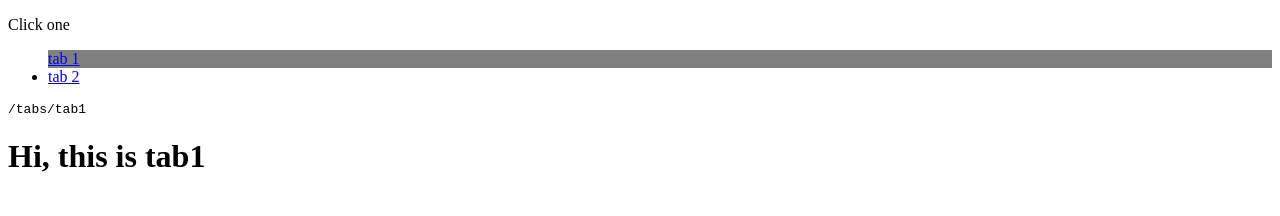
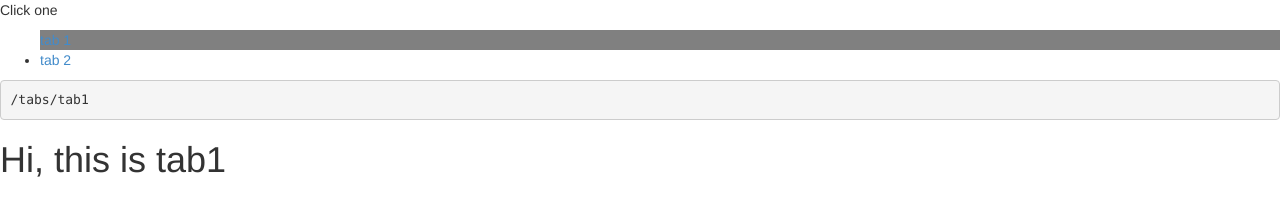
Before and after one commit to jnbray0121/jnbray0121.github.io, a plain HTML site: page index.html in a window 1280 px wide. Drawn offline with Linux system fonts and the light colour scheme; files that its build step writes are made by us from their sources.

Commit message:
re-add stylesheets

```diff
--- a/index.html
+++ b/index.html
@@ -7,7 +7,8 @@
 		<script>
 			document.write('<base href="' + document.location + '" />');
 		</script>
-		<link href="style.css" rel="stylesheet">
+		<link rel="stylesheet" href="css/style.css">
+		<link rel="stylesheet" href="css/bootstrap.min.css">
 	</head>
 
 	<body ng-app="plunker">
```
